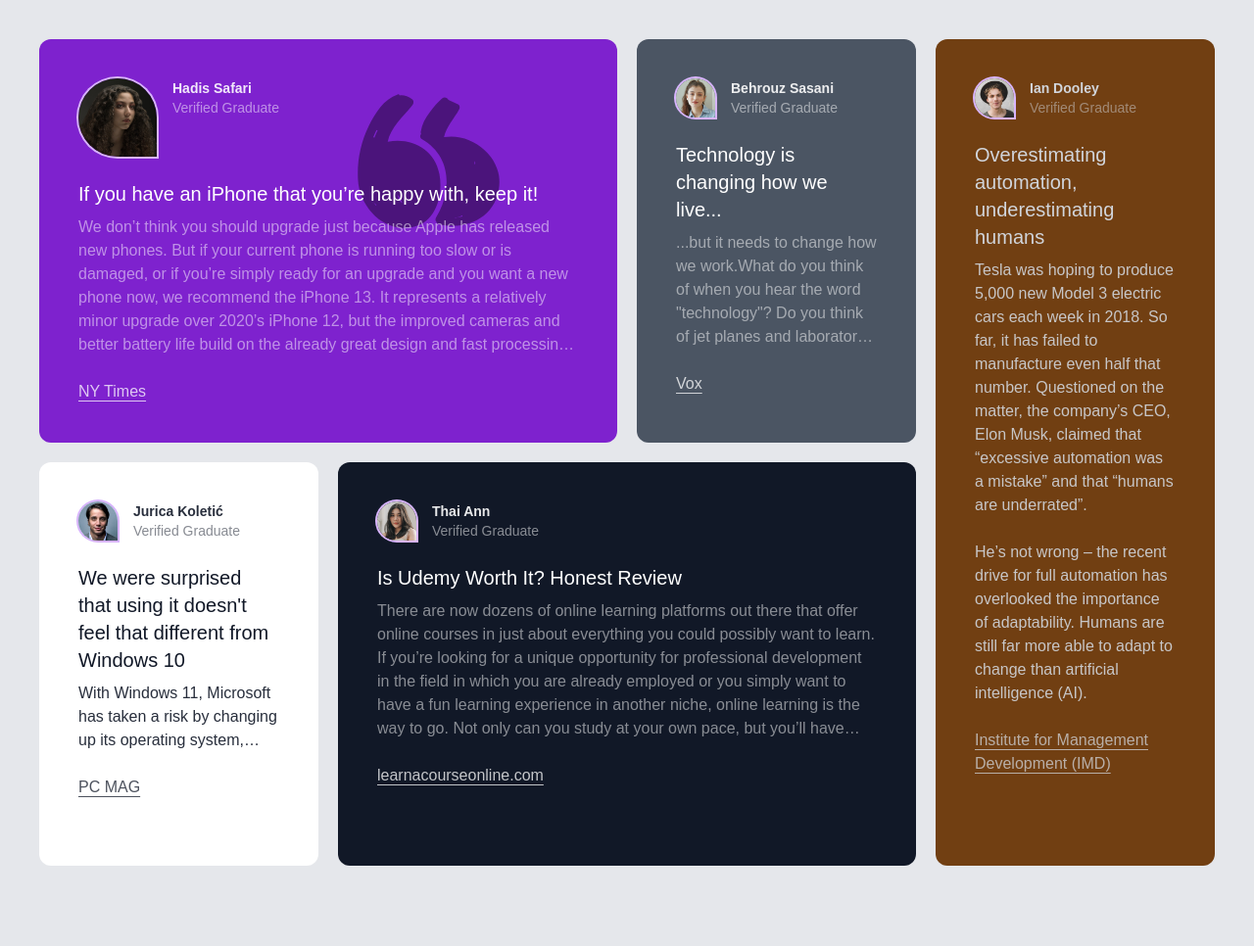
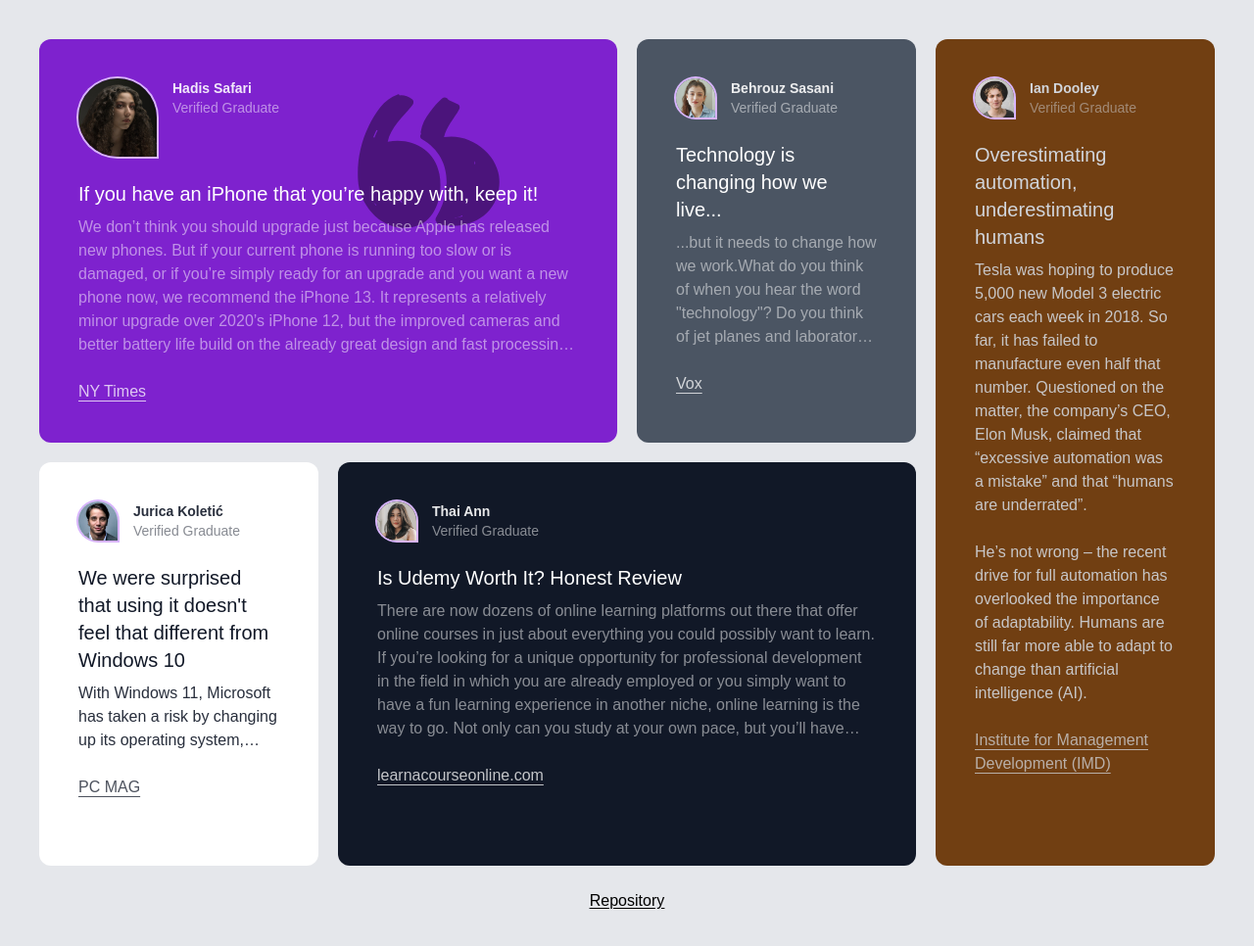
Before and after one commit to Anomander-R/endorsements-tw, a website: page index.html in a window 1280 px wide. Shown: the whole page at 98% size. Before the commit the page ends 924 px from the top, so only its background shows below. Drawn offline with Linux system fonts and the light colour scheme.

Commit message:
README.md file updated

```diff
--- a/index.html
+++ b/index.html
@@ -207,7 +207,8 @@
 
 
     </div>
-
+    <div class="grid place-content-center mt-6 underline underline-offset-2">
+    <a href="https://github.com/Anomander-R/endorsements-tw.git" target="_blank" >Repository</a></div>
     </div>
   </body>
 </html>
```
Also changed, not shown: README.md, css/style.css.
